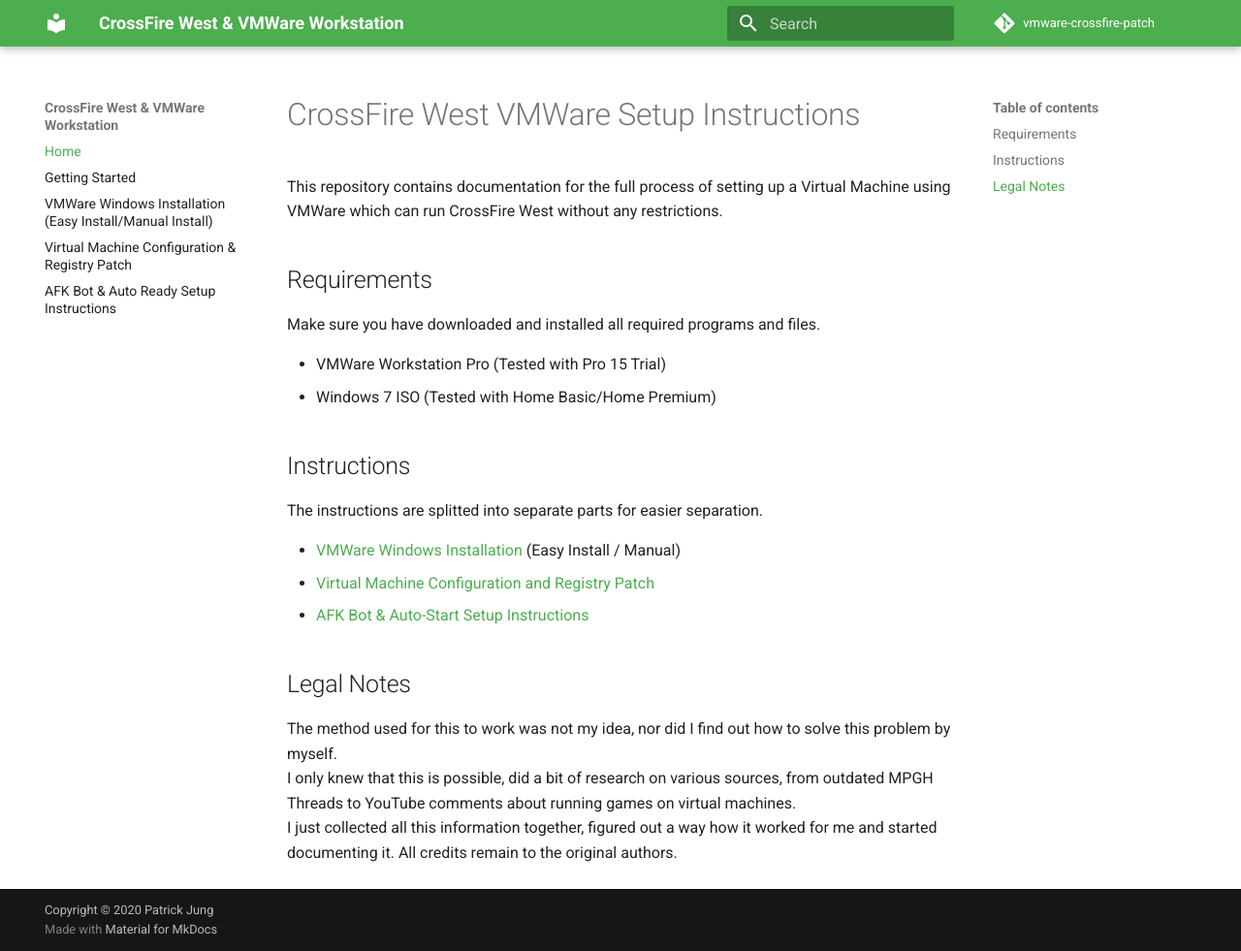
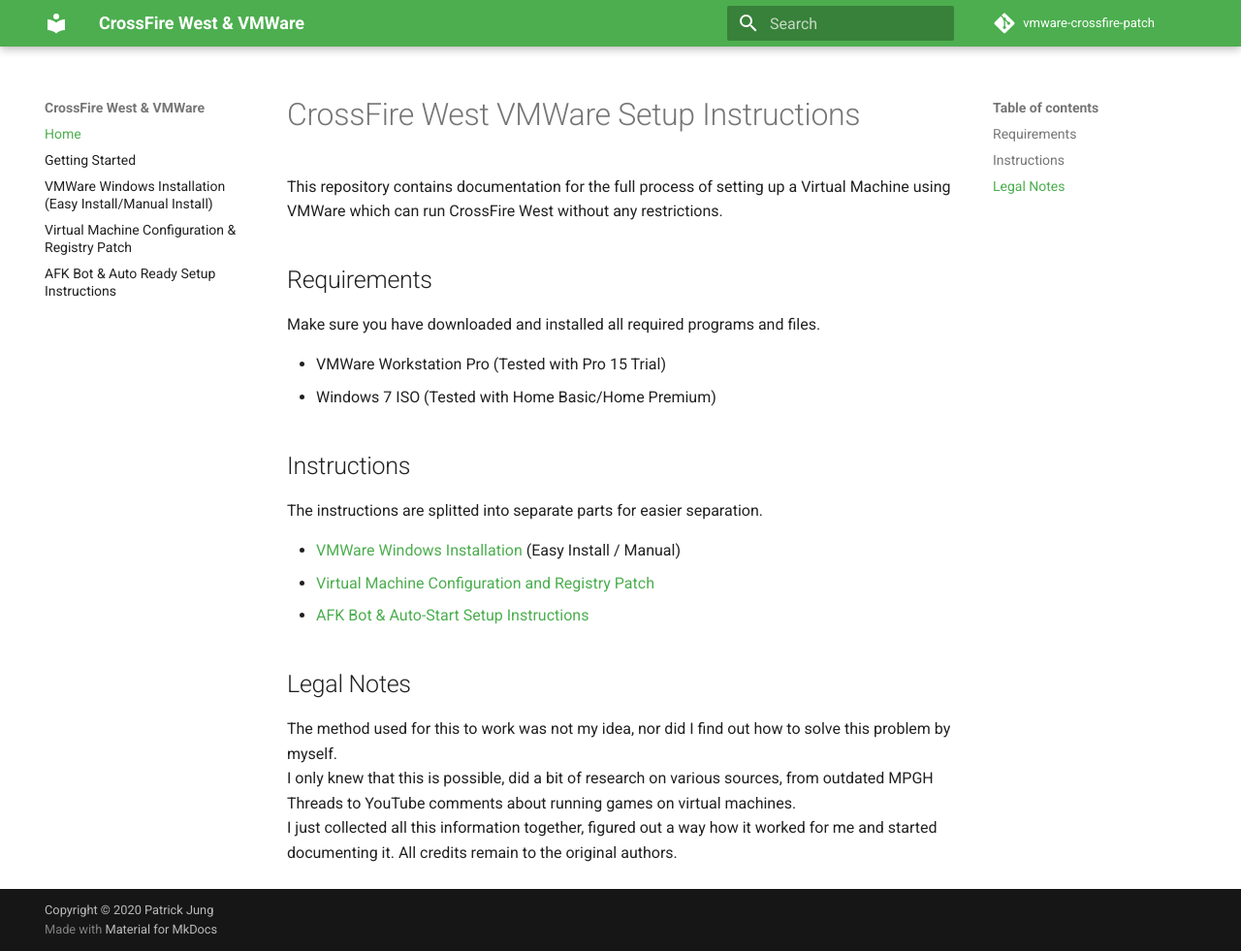
Before and after one commit to cfna/vmware-docs, an MkDocs documentation site: the page built from pages/index.md, in a window 1280 px wide and 981 px high. Shown: the whole window at 97% size. Built offline with MkDocs 1.6.1 and Material for MkDocs 9.7.7, drawn with Linux system fonts in a browser that asks for light colours; comment, search, counter and statistics services are not loaded.

Commit message:
Updated page title

```diff
--- a/mkdocs.yml
+++ b/mkdocs.yml
@@ -1,6 +1,6 @@
 # general information
 
-site_name: CrossFire West & VMWare Workstation
+site_name: CrossFire West & VMWare
 site_description: Setup instructions to run CrossFire West on a Virtual Machine using VMWare.
 site_author: Patrick Jung
 site_url: 'https://github.pddstudio.com/vmware-crossfire-patch'
```
